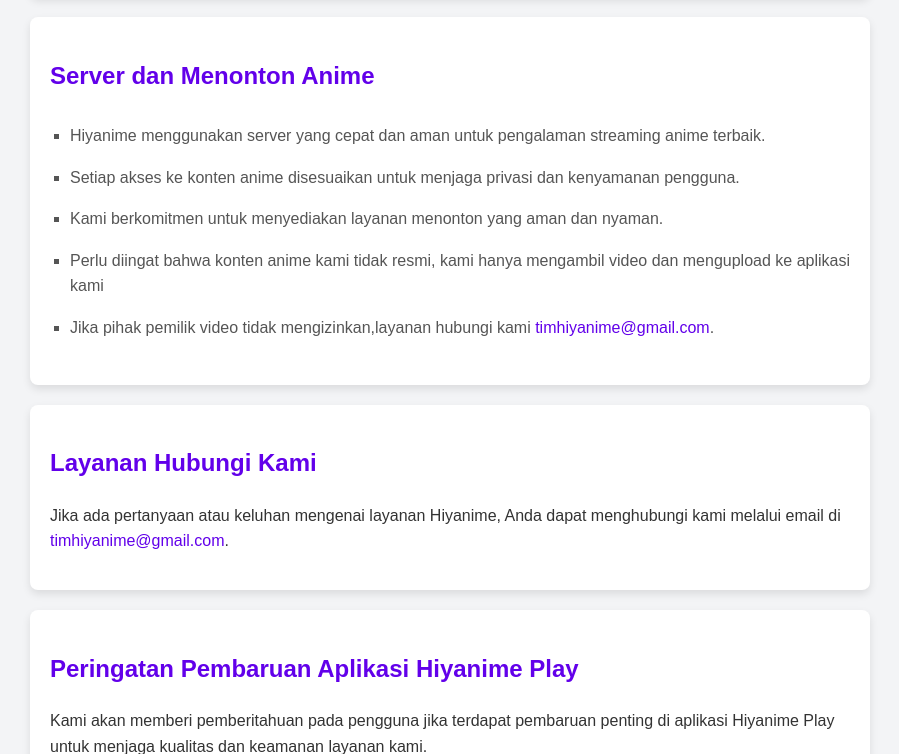
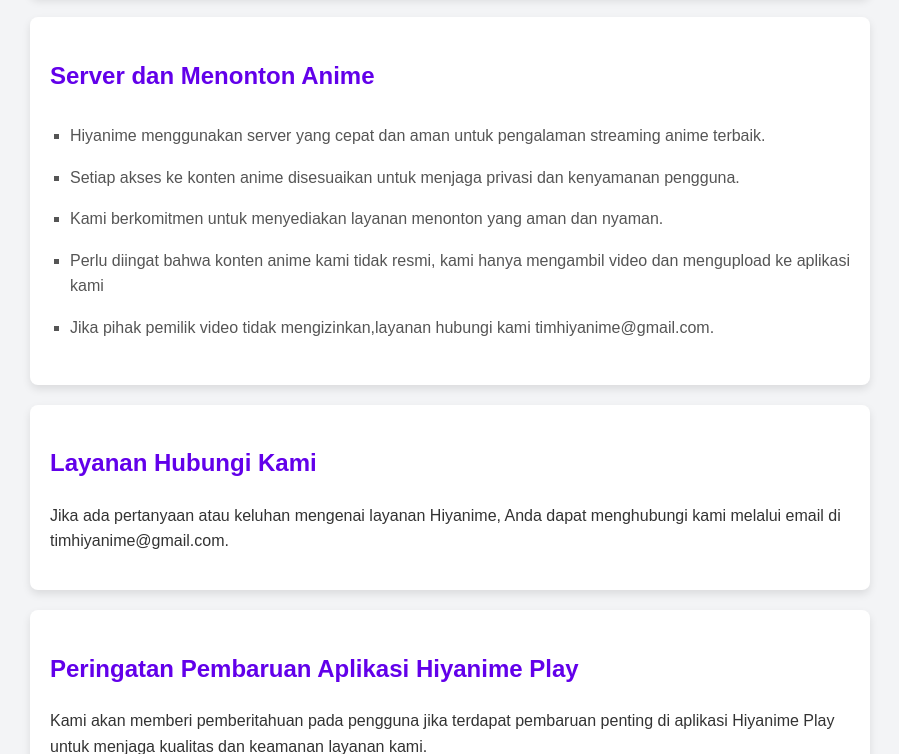
Before and after one commit to choirulsellgaming999/tentang, a plain HTML site: page index.html in a window 1280 px wide. Shown: the part 431-1185 px from the top of the page, without its empty margins (190-1089 px from the left). Drawn offline with Linux system fonts and the light colour scheme.

Commit message:
Update index.html

```diff
--- a/index.html
+++ b/index.html
@@ -28,13 +28,13 @@
             <li>Setiap akses ke konten anime disesuaikan untuk menjaga privasi dan kenyamanan pengguna.</li>
             <li>Kami berkomitmen untuk menyediakan layanan menonton yang aman dan nyaman.</li>
             <li>Perlu diingat bahwa konten anime kami tidak resmi, kami hanya mengambil video dan mengupload ke aplikasi kami</li>
-            <li>Jika pihak pemilik video tidak mengizinkan,layanan hubungi kami <a href="mailto:timhiyanime@gmail.com">timhiyanime@gmail.com</a>.</li>
+            <li>Jika pihak pemilik video tidak mengizinkan,layanan hubungi kami timhiyanime@gmail.com.</li>
         </ul>
     </section>
 
     <section>
         <h2>Layanan Hubungi Kami</h2>
-        <p>Jika ada pertanyaan atau keluhan mengenai layanan Hiyanime, Anda dapat menghubungi kami melalui email di <a href="mailto:timhiyanime@gmail.com">timhiyanime@gmail.com</a>.</p>
+        <p>Jika ada pertanyaan atau keluhan mengenai layanan Hiyanime, Anda dapat menghubungi kami melalui email di timhiyanime@gmail.com.</p>
     </section>
 
     <section>
```
